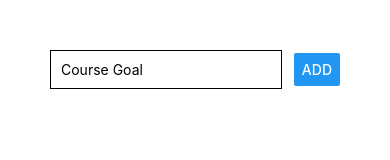
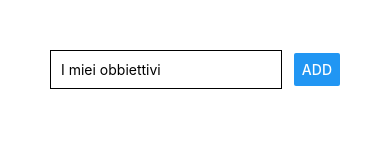
Before and after one commit to giacomocostarelli/mobile-prog, a React Native app: screen / in a window 390 px wide. Shown: the top 160 px of the page. Built offline with nearby package versions, Linux system fonts and the light colour scheme.

Commit message:
Commit checking

```diff
--- a/App.js
+++ b/App.js
@@ -1,7 +1,7 @@
 import React, { useState } from 'react';
 import { StyleSheet, Text, View, TextInput, Button } from 'react-native';
 
-export default function App() {
+    export default function App() {
   const [enteredGoal, setEnteredGoal] = useState('');
 
   const goalInputHandler = (enteredText) => {
@@ -15,8 +15,9 @@ export default function App() {
   return (
     <View style={styles.screen}>
       <View style={styles.inputContainer}>
+
         <TextInput
-          placeholder="Course Goal"
+          placeholder="I miei obbiettivi"
           style={styles.input}
           onChangeText={goalInputHandler}
           value={enteredGoal}
```
